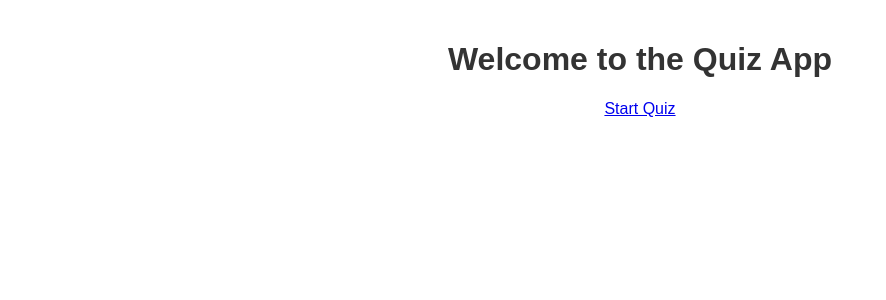
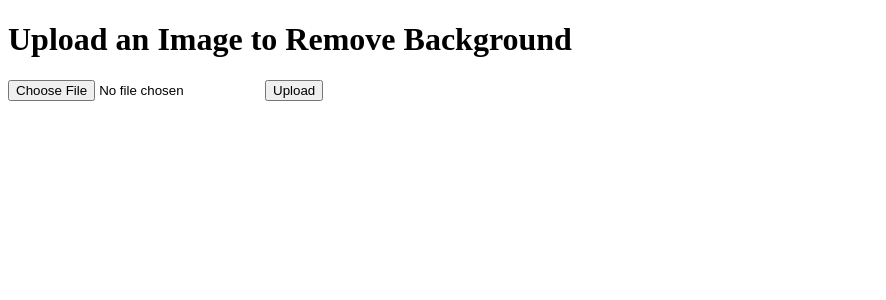
Before and after one commit to riponsarkar21/vercel_quiz_app_2, a Flask app: page / in a window 1280 px wide. Shown: the top 300 px of the page, without its empty margins (0-886 px from the left). Run offline with Flask 3, Linux system fonts and the light colour scheme.

Commit message:
Update index.html

```diff
--- a/templates/index.html
+++ b/templates/index.html
@@ -1,11 +1,15 @@
 <!DOCTYPE html>
-<html>
+<html lang="en">
 <head>
-    <title>Quiz App</title>
-    <link rel="stylesheet" href="{{ url_for('static', filename='style.css') }}">
+    <meta charset="UTF-8">
+    <meta name="viewport" content="width=device-width, initial-scale=1.0">
+    <title>Background Remover</title>
 </head>
 <body>
-    <h1>Welcome to the Quiz App</h1>
-    <a href="{{ url_for('quiz') }}">Start Quiz</a>
+    <h1>Upload an Image to Remove Background</h1>
+    <form action="/upload" method="POST" enctype="multipart/form-data">
+        <input type="file" name="file" required>
+        <button type="submit">Upload</button>
+    </form>
 </body>
 </html>
```
